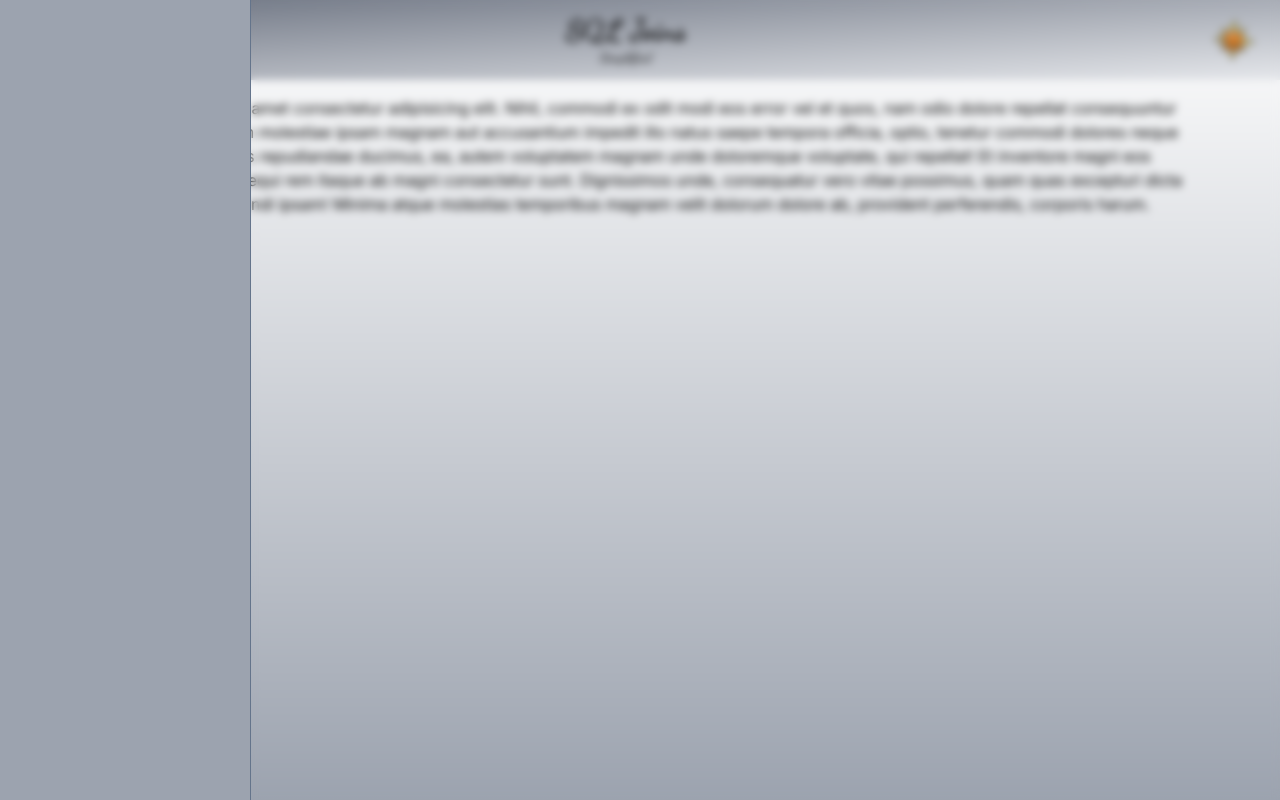
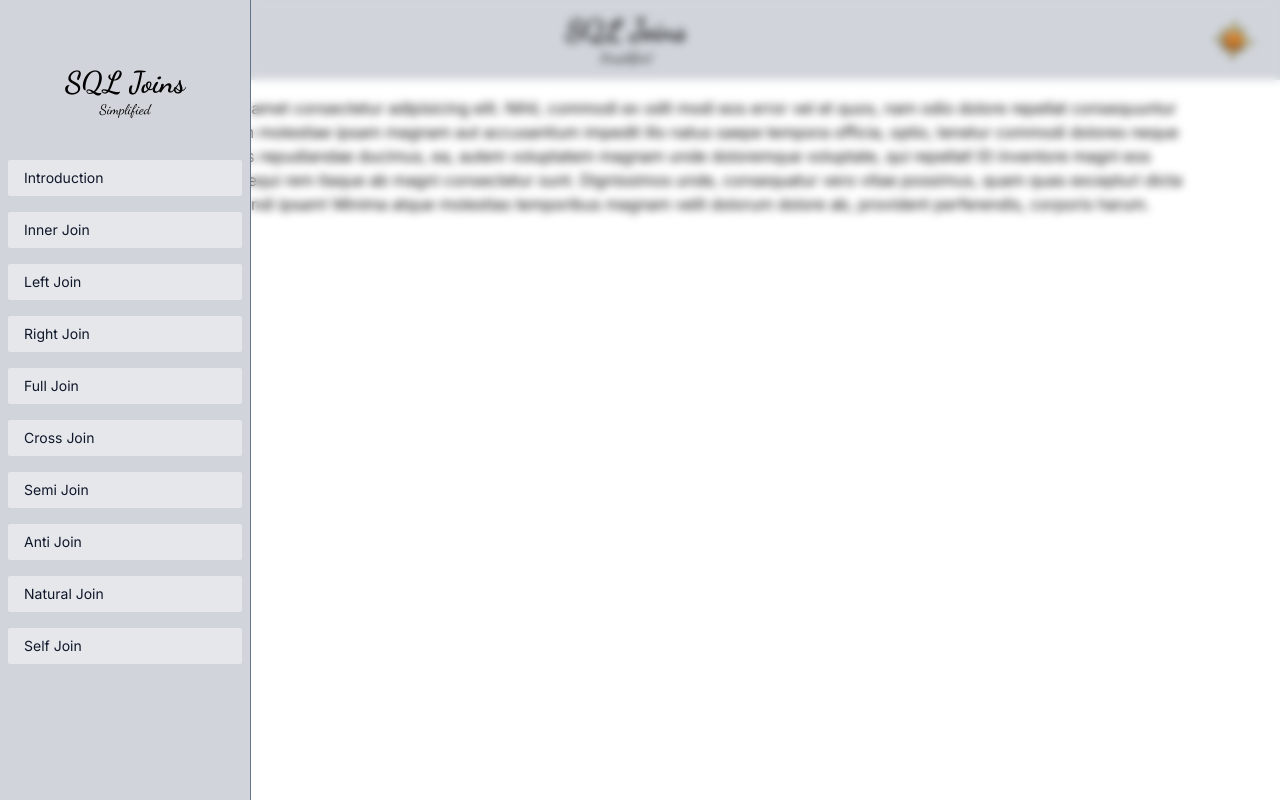
Before and after one commit to pradhanishan/sqlmeetstailwind, a Next.js app: page / in a window 1280 px wide. Both pictures are taken after a click on the icon 32 px from the left and 40 px from the top of the page. Built offline with nearby package versions, Linux system fonts and the light colour scheme.

Commit message:
styled navigation drawer and items

```diff
--- a/app/components/Header.tsx
+++ b/app/components/Header.tsx
@@ -1,18 +1,14 @@
-
-
-import NavigationDrawer from "./Navigation";
+import Heading from "./Heading";
+import NavigationDrawer from "./navigation/Navigation";
 import ToggleThemeButton from "./ToggleThemeButton";
-import { Dancing_Script } from "next/font/google";
-
-const dancingScript = Dancing_Script({ subsets: ["latin"] });
 
 export default function Header() {
   return (
     // Header container
     <div
       className="
-      bg-gradient-to-br from-gray-500 to-gray-200
-      dark:from-slate-800 dark:to-sky-700
+      bg-gray-300
+       dark:bg-gradient-to-br dark:from-slate-800 dark:to-sky-700
       px-4 py-3 fixed top-0 w-full z-10 overflow-hidden
       flex justify-between items-center
       "
@@ -20,28 +16,7 @@ export default function Header() {
       {/* NavigationDrawer */}
       <NavigationDrawer />
       {/* heading container */}
-      <div className="flex flex-col justify-center items-center group">
-        {/* Upper heading */}
-        <h1
-          className={`
-        ${dancingScript.className} text-3xl  font-bold transition-all
-        group-hover:text-gray-300 dark:group-hover:text-sky-400 group-hover:animate-pulse
-        group-focus:text-white dark:group-focus:text-sky-400 group-focus:animate-pulse
-        duration-300
-        `}
-        >
-          SQL Joins
-        </h1>
-        {/* text below heading */}
-        <span
-          className={`${dancingScript.className} text-sm capitalize
-          group-hover:text-white dark:group-hover:text-sky-400 group-hover:animate-bounce
-        group-focus:text-white dark:group-focus:text-sky-400 group-focus:animate-bounce
-        duration-300`}
-        >
-          simplified
-        </span>
-      </div>
+      <Heading />
       {/* toggle theme button */}
       <ToggleThemeButton />
     </div>
--- /dev/null
+++ b/app/components/Heading.tsx
@@ -0,0 +1,32 @@
+import { Dancing_Script } from "next/font/google";
+import Link from "next/link";
+
+const dancingScript = Dancing_Script({ subsets: ["latin"] });
+
+export default function Heading() {
+  return (
+    <Link href="/">
+    <div className="flex flex-col justify-center items-center group">
+        {/* Upper heading */}
+        <h1
+          className={`
+        ${dancingScript.className} text-3xl  font-bold transition-all
+        group-hover:text-gray-300 dark:group-hover:text-sky-400 group-hover:animate-pulse
+        group-focus:text-white dark:group-focus:text-sky-400 group-focus:animate-pulse
+        duration-300
+        `}
+        >
+          SQL Joins
+        </h1>
+        {/* text below heading */}
+        <span
+          className={`${dancingScript.className} text-sm capitalize
+          group-hover:text-white dark:group-hover:text-sky-400 group-hover:animate-bounce
+        group-focus:text-white dark:group-focus:text-sky-400 group-focus:animate-bounce
+        duration-300`}
+        >
+          simplified
+        </span>
+      </div></Link>
+  )
+}
--- a/app/components/Drawer.tsx
+++ b/app/components/navigation/Drawer.tsx
@@ -1,21 +1,13 @@
 "use-client";
 
-import DrawerCloseButton from "./DrawerCloseButton";
+import DrawerBody from "./DrawerBody";
 
 export default function Drawer({ closeDrawer }: { closeDrawer: () => void }) {
   return (
     <div className="h-screen fixed left-0 top-0 flex w-screen">
       {/* drawer */}
-      <div
-        className="
-        w-[250px] h-full
-        bg-gray-400
-
-        dark:bg-gradient-to-br dark:from-slate-900 dark:to-sky-900"
-      >
-        <DrawerCloseButton closeDrawer={closeDrawer} />
-      </div>
-      {/* backdron */}
+      <DrawerBody closeDrawer={closeDrawer}/>
+      {/* backdrop */}
       <div
         className="flex-grow backdrop-blur-sm border-l border-slate-500 dark:border-sky-800 "
         onClick={closeDrawer}
--- /dev/null
+++ b/app/components/navigation/DrawerBody.tsx
@@ -0,0 +1,56 @@
+"use client";
+
+import Heading from "../Heading";
+import NavigationButton from "./NavigationButton";
+
+export default function DrawerBody({
+  closeDrawer,
+}: {
+  closeDrawer: () => void;
+}) {
+  const navItemsData: {
+    key: string;
+    name: string;
+    href: string;
+  }[] = [
+    { key: "nav-item-0", name: "Introduction", href: "joins" },
+    { key: "nav-item-1", name: "Inner Join", href: "inner-join" },
+    { key: "nav-item-2", name: "Left Join", href: "inner-join" },
+    { key: "nav-item-3", name: "Right Join", href: "inner-join" },
+    { key: "nav-item-4", name: "Full Join", href: "inner-join" },
+    { key: "nav-item-5", name: "Cross Join", href: "inner-join" },
+    { key: "nav-item-6", name: "Semi Join", href: "inner-join" },
+    { key: "nav-item-7", name: "Anti Join", href: "inner-join" },
+    { key: "nav-item-8", name: "Natural Join", href: "inner-join" },
+    { key: "nav-item-9", name: "Self Join", href: "inner-join" },
+  ];
+
+  const navItems = navItemsData.map((item) => {
+    return (
+      <NavigationButton
+        key={item.key}
+        name={item.name}
+        href={item.href}
+        closeDrawer={closeDrawer}
+      />
+    );
+  });
+
+  return (
+    <div
+      className="w-[250px] h-full bg-gray-300 dark:bg-gradient-to-br dark:from-slate-900 dark:to-sky-900
+      flex flex-col justify-start items-center overflow-y-auto py-16 px-2 space-y-10
+    "
+    >
+      <div
+        onClick={() => {
+          closeDrawer();
+        }}
+      >
+        <Heading />
+      </div>
+      {/* Nav Items /> */}
+      <div className="flex flex-col space-y-4 w-full"> {navItems}</div>
+    </div>
+  );
+}
--- /dev/null
+++ b/app/components/navigation/NavigationButton.tsx
@@ -0,0 +1,34 @@
+"use client";
+
+import Link from "next/link";
+export default function NavigationButton({
+  name,
+  href,
+  closeDrawer,
+}: {
+  name: string;
+  href: string;
+  closeDrawer: () => void;
+}) {
+  return (
+    <Link href={href}>
+      <div
+        className="px-4 rounded-sm py-1 sm:py-2 flex
+        bg-gray-200 text-slate-900 capitalize text-sm
+        dark:bg-slate-900 dark:text-white
+        dark:border dark:border-sky-800
+        transition-all duration-400
+        hover:brightness-110
+        focus:brightness-110
+        dark:hover:bg-gradient-to-r dark:hover:from-sky-900 dark:hover:to-slate-700
+        dark:focus:bg-gradient-to-r dark:focus:from-sky-900 dark:focus:to-slate-700
+        "
+        onClick={() => {
+          closeDrawer();
+        }}
+      >
+        {name}
+      </div>
+    </Link>
+  );
+}
--- a/app/globals.css
+++ b/app/globals.css
@@ -13,13 +13,12 @@ GLOBAL STYLE RULES
 
 /* styles for main start*/
 main {
-  @apply bg-gradient-to-b from-white to-gray-400;
+  @apply bg-white;
   @apply dark:bg-gradient-to-br dark:from-slate-900 dark:to-sky-900;
   @apply pt-24 px-4 sm:px-12  md:px-20;
   @apply flex flex-col flex-grow justify-start items-center;
 }
 /* styles for main end*/
-
 
 /* styles for tables start*/
 td {
@@ -46,3 +45,11 @@ td {
 }
 
 /* styles for tables end*/
+
+.scrollbar-hidden::-webkit-scrollbar {
+  width: 0;
+}
+
+div {
+  @apply scrollbar-hidden;
+}
```
Also changed, not shown: app/components/navigation/DrawerCloseButton.tsx (renamed from app/components/DrawerCloseButton.tsx), app/components/navigation/DrawerOpenButton.tsx (renamed from app/components/DrawerOpenButton.tsx), app/components/navigation/Navigation.tsx (renamed from app/components/Navigation.tsx).
